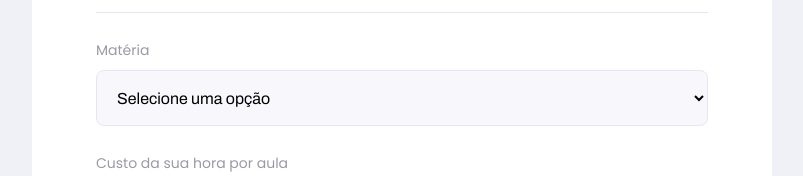
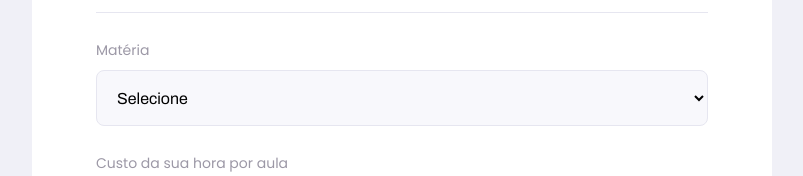
Before and after one commit to guiillescas/Proffy, a React (Create React App) app in the folder web/: page /give-classes in a window 1280 px wide. Shown: the part 1052-1228 px from the top of the page, without its empty margins (238-1041 px from the left). Built offline with nearby package versions, Linux system fonts and the light colour scheme; the HTML template or start-up script is replaced by a standard one.

Commit message:
Add homepage prop and fix placeholder of select

```diff
--- a/web/package.json
+++ b/web/package.json
@@ -1,5 +1,6 @@
 {
   "name": "web",
+  "homepage": "https://proffy-fv0a0xm15.vercel.app/",
   "version": "0.1.0",
   "private": true,
   "dependencies": {
--- a/web/src/assets/styles/global.css
+++ b/web/src/assets/styles/global.css
@@ -20,7 +20,7 @@
   --color-box-base: #ffffff;
   --color-box-footer: #FAFAFC;
   --color-green-whatsapp: #04d361;
-
+  --color-green-whatsapp-secondary: #0edd6b;
 
 }
 
--- a/web/src/components/Select/index.tsx
+++ b/web/src/components/Select/index.tsx
@@ -16,7 +16,7 @@ const Select: React.FC<SelectProps> = ({ label, name, options, ...rest }) => {
     <div className="select-block">
       <label htmlFor={name}>{label}</label>
       <select value="" id={name} {...rest}>
-        <option value="" disabled selected hidden >Selecione uma opção</option>
+        <option value="" disabled selected hidden >Selecione</option>
         {options.map(option => {
           return <option key={option.value} value={option.value}>{option.label}</option>
         })}
--- a/web/src/components/TeacherItem/styles.css
+++ b/web/src/components/TeacherItem/styles.css
@@ -73,7 +73,7 @@
 }
 
 .teacher-item footer a:hover {
-  background: var(--color-green-whatsapp--secondary);
+  background: var(--color-green-whatsapp-secondary);
 }
 
 .teacher-item footer img {
```
